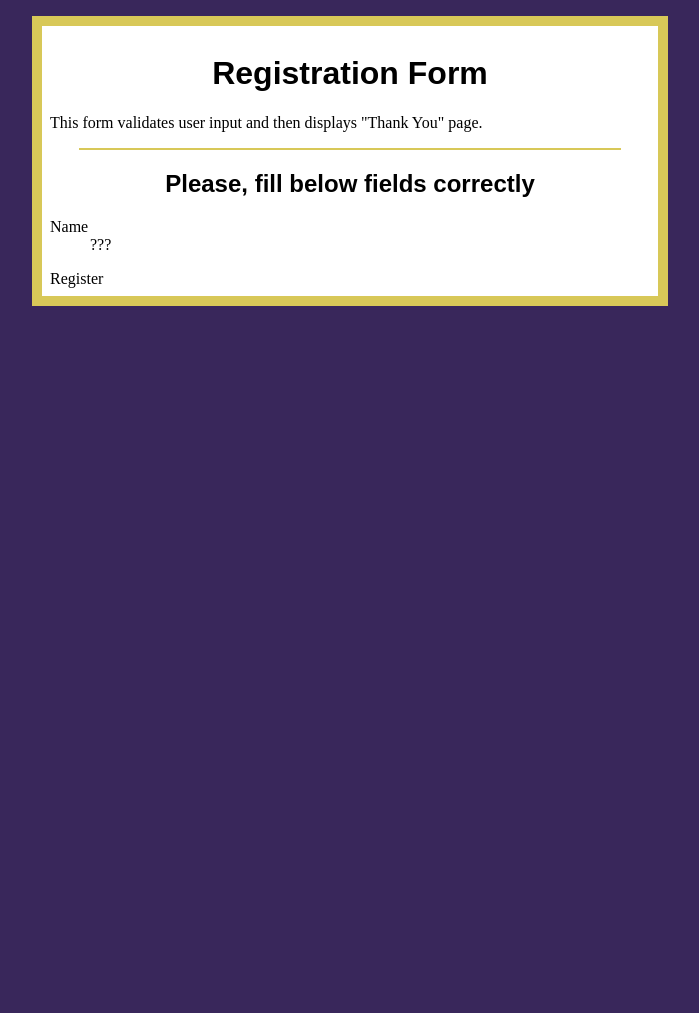
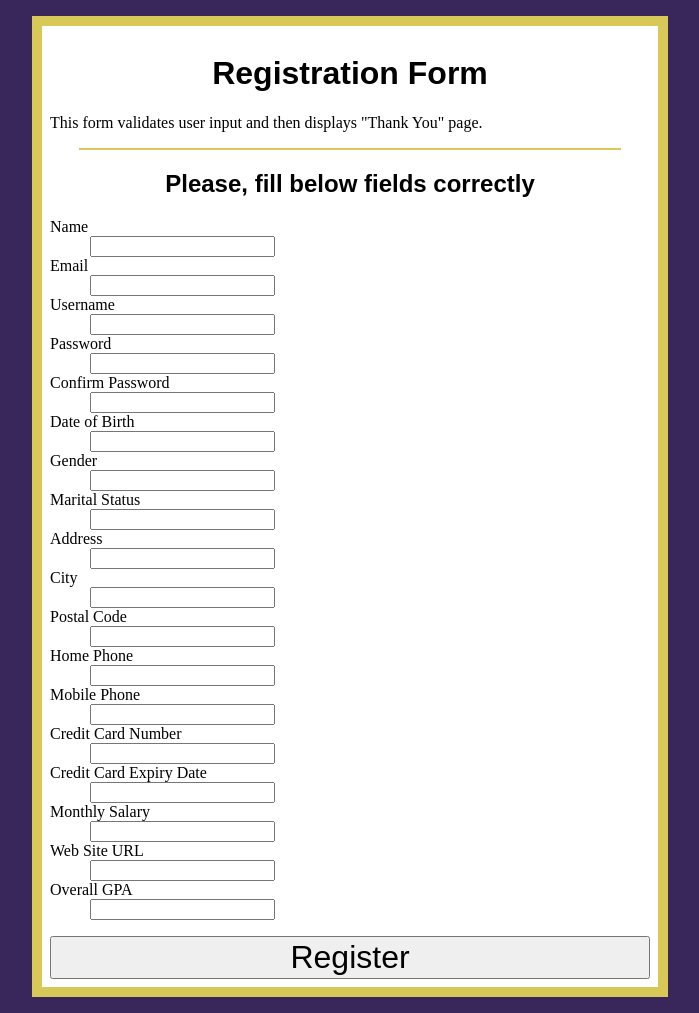
Before and after one commit to iuthub/lab-6-Umida-001, a PHP site: page / in a window 1280 px wide. Shown: the whole page, without its empty margins (290-989 px from the left). Before the commit the page ends 306 px from the top, so only its background shows below. Run offline with PHP 8.4, Linux system fonts and the light colour scheme.

Commit message:
Add files via upload

```diff
--- a/webpage/index.php
+++ b/webpage/index.php
@@ -1,3 +1,78 @@
+<?php
+$isNameValid=true;
+$isEmailValid=true;
+$isUsernameValid=true;
+$isPasswordValid = true;
+$isConfirmPasswordValid = true;
+$isDateOfBirthValid = true;
+$isGenderValid = true;
+$isMaritalStatusValid = true;
+$isAddressValid = true;
+$isCityValid = true;
+$isPostalCodeValid = true;
+$isHomePhoneValid = true;
+$isMobilePhoneValid = true;
+$isCreditCardNumberValid = true;
+$isExpiryDateValid = true;
+$isMonthlySalaryValid = true;
+$isUrlValid = true;
+$isGpaValid = true;
+
+if($_SERVER["REQUEST_METHOD"]=="POST") {
+    $out = "Invalid info!";
+
+    $name = $_POST["name"];
+    $email = $_POST["email"];
+    $username = $_POST["username"];
+    $password = $_POST["password"];
+    $confirmPassword = $_POST["confirmPassword"];
+    $dateOfBirth = $_POST["dateOfBirth"];
+    $gender = $_POST["gender"];
+    $maritalStatus = $_POST["maritalStatus"];
+    $address = $_POST["address"];
+    $city = $_POST["city"];
+    $postalCode = $_POST["postalCode"];
+    $homePhone = $_POST["homePhone"];
+    $mobilePhone = $_POST["mobilePhone"];
+    $creditCardNumber = $_POST["cardNumber"];
+    $expiryDate = $_POST["expiryDate"];
+    $monthlySalary = $_POST["monthlySalary"];
+    $url = $_POST["url"];
+    $gpa = $_POST["gpa"];
+
+    $isNameValid = preg_match('/^[a-zA-Z]{2,}$/i', $name);
+    $isEmailValid = preg_match('/^[a-zA-Z0-9]+@[a-zA-Z0-9]+\.[a-zA-Z]{1,3}/i', $email);
+    $isUsernameValid = preg_match('/^.{5,}$/i', $username);
+    $isPasswordValid = preg_match('/^.{8,}$/i', $password);
+    if ($password == $confirmPassword) {
+        $isConfirmPasswordValid = true;
+    } else {
+        $isConfirmPasswordValid = false;
+    }
+    $isDateOfBirthValid = preg_match('/\d{2}\.\d{2}\.\d{4}/i', $dateOfBirth);
+    $isGenderValid = preg_match('/^(Male|Female)$/i', $gender);
+    $isMaritalStatusValid = preg_match('/^(Single|Married|Divorced|Widowed)$/i', $maritalStatus);
+    $isAddressValid = true;
+    $isCityValid = true;
+    $isPostalCodeValid = preg_match('/^\d{6}$/i', $postalCode);
+    $isHomePhoneValid = preg_match('/^((\d{2}\s\d{7})|(\d{9}))$/i', $homePhone);
+    $isMobilePhoneValid = preg_match('/^((\d{2}\s\d{7})|(\d{9}))$/i', $mobilePhone);
+    $isCreditCardNumberValid = preg_match('/^\d{16}$/i', $creditCardNumber);
+    $isExpiryDateValid = preg_match('/^\d{2}\.\d{2}\.\d{4}$/i', $expiryDate);
+    $isMonthlySalaryValid = preg_match('/^(UZS)\s\d+\,\d+\.\d+$/i', $monthlySalary);
+    $isUrlValid = preg_match('/^https?:\/\/[a-z0-9]+\.[a-zA-Z]{1,3}$/i', $url);
+    $isGpaValid = preg_match('/^(([0-3]{1}\.([0-9]{1,2}))|([4]{1}\.[0-4]{1}[0-9]{1})|^4.5$)$/i', $gpa);
+
+
+    $isValid = $isNameValid && $isEmailValid && $isUsernameValid && $isPasswordValid && $isConfirmPasswordValid
+        && $isDateOfBirthValid && $isGenderValid && $isMaritalStatusValid && $isAddressValid && $isCityValid
+        && $isPostalCodeValid && $isHomePhoneValid && $isMobilePhoneValid && $isCreditCardNumberValid
+        && $isExpiryDateValid && $isMonthlySalaryValid && $isUrlValid && $isGpaValid;
+    if ($isValid) {
+        $out="Success!";
+    }
+}
+?>
 <!DOCTYPE html PUBLIC "-//W3C//DTD XHTML 1.1//EN" "http://www.w3.org/TR/xhtml11/DTD/xhtml11.dtd">
 <html xmlns="http://www.w3.org/1999/xhtml">
 <head>
@@ -7,7 +82,7 @@
 
 <body>
 <h1>Registration Form</h1>
-
+<form action="index.php" method="post">
 <p>
     This form validates user input and then displays "Thank You" page.
 </p>
@@ -18,14 +93,100 @@
 <dl>
     <dt>Name</dt>
     <dd>
-				???
+        <input type="text" name="name" minlegth="2" required>
     </dd>
 
-			<!-- Write other fiels similar to Name as specified in lab6.pdf -->
+    <dt>Email</dt>
+    <dd>
+        <input type="email" name="email" required>
+    </dd>
+
+    <dt>Username</dt>
+    <dd>
+        <input type="text" name="username" minlegth="5" required>
+    </dd>
+
+    <dt>Password</dt>
+    <dd>
+        <input type="password" name="password" minlegth="8" required>
+    </dd>
+
+    <dt>Confirm Password</dt>
+    <dd>
+        <input type="password" name="confirmPassword" minlength="8" required>
+    </dd>
+    <dt>Date of Birth</dt>
+    <dd>
+        <input type="text" name="dateOfBirth" required>
+    </dd>
+
+    <dt>Gender</dt>
+    <dd>
+        <input type="text" name="gender" required>
+    </dd>
+
+    <dt>Marital Status</dt>
+    <dd>
+        <input type="text" name="maritalStatus"   required>
+    </dd>
+
+    <dt>Address</dt>
+    <dd>
+        <input type="text" name="address" required>
+    </dd>
+
+    <dt>City</dt>
+    <dd>
+        <input type="text" name="city" required>
+    </dd>
+
+    <dt>Postal Code</dt>
+    <dd>
+        <input type="text" name="postalCode" maxlength="6" required>
+    </dd>
+
+    <dt>Home Phone</dt>
+    <dd>
+        <input type="text" name="homePhone" required>
+    </dd>
+
+    <dt>Mobile Phone</dt>
+    <dd>
+        <input type="text" name="mobilePhone"  required>
+    </dd>
+
+    <dt>Credit Card Number</dt>
+    <dd>
+        <input type="text" name="cardNumber"   required>
+    </dd>
+
+    <dt>Credit Card Expiry Date</dt>
+    <dd>
+        <input type="text" name="expiryDate" " required>
+    </dd>
+
+    <dt>Monthly Salary</dt>
+    <dd>
+        <input type="text" name="monthlySalary"  required>
+    </dd>
+
+    <dt>Web Site URL</dt>
+    <dd>
+        <input type="text" name="url"  required>
+
+    </dd><dt>Overall GPA</dt>
+    <dd>
+        <input type="text" name="gpa" required>
+    </dd>
+
 </dl>
 
 <div>
-			Register
+   <input type="submit" value="Register">
 </div>
+</form>
+<?php if($_SERVER["REQUEST_METHOD"]=="POST"){?>
+    <h1><?php echo $out;?></h1>
+<?php } ?>
 </body>
 </html>
```
Also changed, not shown: webpage/regex_valid_form.php (line endings or trailing spaces), webpage/style.css (line endings or trailing spaces). Lines whose indentation alone changed are shown as unchanged.
